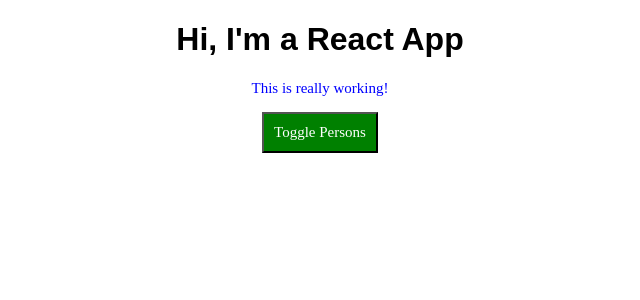
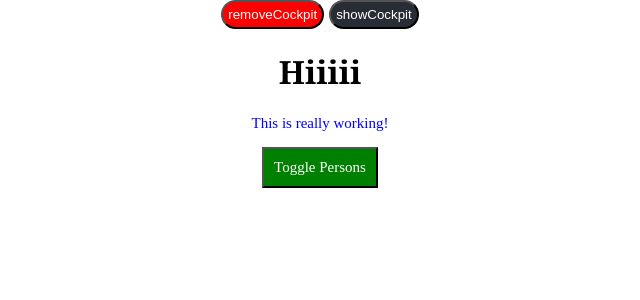
Before and after one commit to shayan-yeganeh-pour/react-lifcycle, a React (Create React App) app: page / in a window 1280 px wide. Shown: the top 300 px of the page, without its empty margins (320-960 px from the left). Built offline with nearby package versions, Linux system fonts and the light colour scheme.

Commit message:
useEffect method added to Cockpit.js

```diff
--- a/package.json
+++ b/package.json
@@ -33,5 +33,8 @@
       "last 1 firefox version",
       "last 1 safari version"
     ]
+  },
+  "devDependencies": {
+    "eslint-plugin-react-hooks": "^4.1.0"
   }
 }
--- a/src/components/Cockpit/Cockpit.js
+++ b/src/components/Cockpit/Cockpit.js
@@ -1,13 +1,37 @@
-import React from 'react'
+import React, { useEffect } from 'react'
 import styled from 'styled-components'
 import classes from './Cockpit.css'
+import { render } from '@testing-library/react'
 
-const cockpit = (props) => {
+
+
+
+
+
+
+const Cockpit = props =>{
+
+ useEffect(()=>{
+   console.log("useEffect")
+
+   const timer = setTimeout(()=>{
+     alert("hello")
+   },2000)
+
+   return ()=>{
+     clearInterval(timer)
+     console.log("Cockpit.js clean up work in useEffect")
+   }
+ },[])
+
+
+ useEffect(()=>{
+
+ })
 
   const StyledParagraph = styled.p`
   text-align: center;
   color: ${props => props.alt ? "red" : "blue"};
-
   font-family: cursive;
   font-size: ${props => props.alt ? "20px" : "15px"};
 `
@@ -28,6 +52,7 @@ const cockpit = (props) => {
 }
 `
 
+
     const assignedClasses = []
     let btnClass = ''
 
@@ -36,7 +61,7 @@ const cockpit = (props) => {
     }
 
 
-   if(props.persons.length < 2){
+   if(props.personsLength < 2){
        assignedClasses.push(classes.red)
    }
 
@@ -45,7 +70,7 @@ const cockpit = (props) => {
 
     return(
        <div className={classes.cockpit}>
-        <h1 className={assignedClasses.join('')}>Hi, I'm a React App</h1>
+        <h1 className={assignedClasses.join('')}>{props.title}</h1>
         <StyledParagraph alt={props.persons.length < 2}>This is really working!</StyledParagraph>
         <StyledButton alt={props.showPersons} onClick={props.toggle}>
           Toggle Persons
@@ -54,4 +79,5 @@ const cockpit = (props) => {
     )
 }
 
-export default cockpit
+
+export default Cockpit
--- a/src/components/Persons/Person/Person.js
+++ b/src/components/Persons/Person/Person.js
@@ -30,7 +30,7 @@ render() {
   `
   return (
     <StyledDiv>
-      <StyledH>hello world</StyledH>
+      <StyledH>Hello world</StyledH>
       <p onClick={this.props.click}>
         I'm {this.props.name} and I am {this.props.age} years old!
       </p>
--- a/src/components/Persons/Persons.js
+++ b/src/components/Persons/Persons.js
@@ -3,39 +3,47 @@ import Person from './Person/Person'
 
 class Persons extends Component {
 
-  static getDerivedStateFromProps(props, state) {
-    console.log('[Persons.js] getDerivedFromProps', props)
-    return state;
-  }
-
-  shouldComponentUpdate(nextProps, nextState) {
-    console.log("Persons.js] shouldComponentUpdate")
-    return  true;
-  }
+ //static getDerivedStateFromProps(props, state) {
+  // console.log("[Persons.js] getDerivedStateFromProps" , props);
+  // return state;
+ //}
 
 
-  getSnapshotBeforeUpdate(prevProps , prevState) {
-    console.log("[Persons.js] getSnapshotBeforeUpdate");
-    return null;
-  }
+ shouldComponentUpdate(nextProps , nextState ) {
+    console.log("[Persons.js] shouldComponentUpdate");
+    if(nextProps.persons !== this.props.persons){
+      return true;
+    }else{
+      return false;
+    }
 
+ }
 
-  componentDidUpdate() {
-    console.log("[Persons.js] componentDidUpdate")
-  }
+ getSnapshotBeforeUpdate(prevProps , prevState) {
+    console.log("[Persons.js] getSnapshotBeforeState");
+    return {message: "Snapshot"};
+ }
+
+ //componentWillUpdate(){
+
+ //}
+
+ componentDidUpdate(prevProps, prevState, snapshot){
+   console.log('[Persons.js] componentDidUpdate')
+   console.log(snapshot);
+ }
 
    render(){
        console.log("[App.js] rendering...")
        return this.props.persons.map(( person, index ) => {
-        return (
-         <Person
+       return <Person
             click={() => this.props.clicked(index)}
             name={person.name}
             age={person.age}
             key={person.id}
             changed={event => this.props.changed(event, person.id)}
           />
-        )
+
       })
     }
 
--- a/src/containers/App.css
+++ b/src/containers/App.css
@@ -1,3 +1,33 @@
 .app {
   text-align: center;
+  font-family: Cambria, Cochin, Georgia, Times, 'Times New Roman', serif;
+
 }
+
+
+.app button {
+  color: white;
+  cursor: pointer!important;
+
+}
+
+.app button:nth-child(1) {
+  margin-right: 5px;
+  background-color: red!important;
+  padding: 5px;
+
+  outline: none ;
+  border-radius: 20px;
+
+
+}
+
+
+
+.app button:nth-child(2){
+  padding: 5px;
+  outline: none;
+  background-color:#282C34;
+  border-radius: 20px;
+
+}
--- a/src/containers/App.js
+++ b/src/containers/App.js
@@ -2,7 +2,6 @@ import React, { Component } from 'react';
 import styled from 'styled-components'
 import Persons from '../components/Persons/Persons'
 import Cockpit from '../components/Cockpit/Cockpit'
-
 import './App.css'
 
 
@@ -15,7 +14,10 @@ class App extends Component {
    constructor(props) {
     super(props)
     console.log('[App.js] constructor')
+
    }
+
+
 
 
   state = {
@@ -25,8 +27,11 @@ class App extends Component {
       { id: 'asdf11', name: 'Stephanie', age: 26 }
     ],
     otherState: 'some other value',
-    showPersons: false
+    showPersons: false,
+    showCockpit: true
   };
+
+
 
 
   static getDerivedStateFromProps(props, state) {
@@ -43,6 +48,19 @@ class App extends Component {
   }
 
 
+  shouldComponentUpdate(nextProps , nextState) {
+    console.log("[App.js] shouldComponentUpdate");
+    return true;
+  }
+
+  componentDidUpdate() {
+    console.log("[App.js] componentDidUpdate")
+  }
+
+
+ componentWillUnmount() {
+   console.log("[App.js] componentWillMount")
+ }
 
 
   nameChangedHandler = (event, id) => {
@@ -84,6 +102,7 @@ class App extends Component {
       persons = (
         <div>
           <Persons
+          personsLength={this.state.persons.length}
           persons={this.state.persons}
           clicked={this.deletePersonHandler}
           changed={this.nameChangedHandler} />
@@ -96,12 +115,16 @@ class App extends Component {
 
     return (
       <div className="app">
-        <Cockpit showPersons={this.state.showPersons}
+        <button onClick={()=> this.setState({showCockpit: false})}>removeCockpit</button>
+        <button onClick={()=> this.setState({showCockpit: true})}>showCockpit</button>
+        {this.state.showCockpit ? <Cockpit
+          showPersons={this.state.showPersons}
           persons={this.state.persons}
           toggle={this.togglePersonsHandler}
           showPersons={this.state.showPersons}
+          title={this.props.useTitle}
 
-        />
+    /> : null }
         {persons}
       </div>
     );
--- a/src/index.js
+++ b/src/index.js
@@ -5,7 +5,7 @@ import App from './containers/App';
 import * as serviceWorker from './serviceWorker';
 
 ReactDOM.render(
-    <App />,
+    <App useTitle="Hiiiii"/>,
   document.getElementById('root')
 );
 
```
Also changed, not shown: 1 other file (tests, documents, lock files or other folders). Lines whose indentation alone changed are shown as unchanged.
